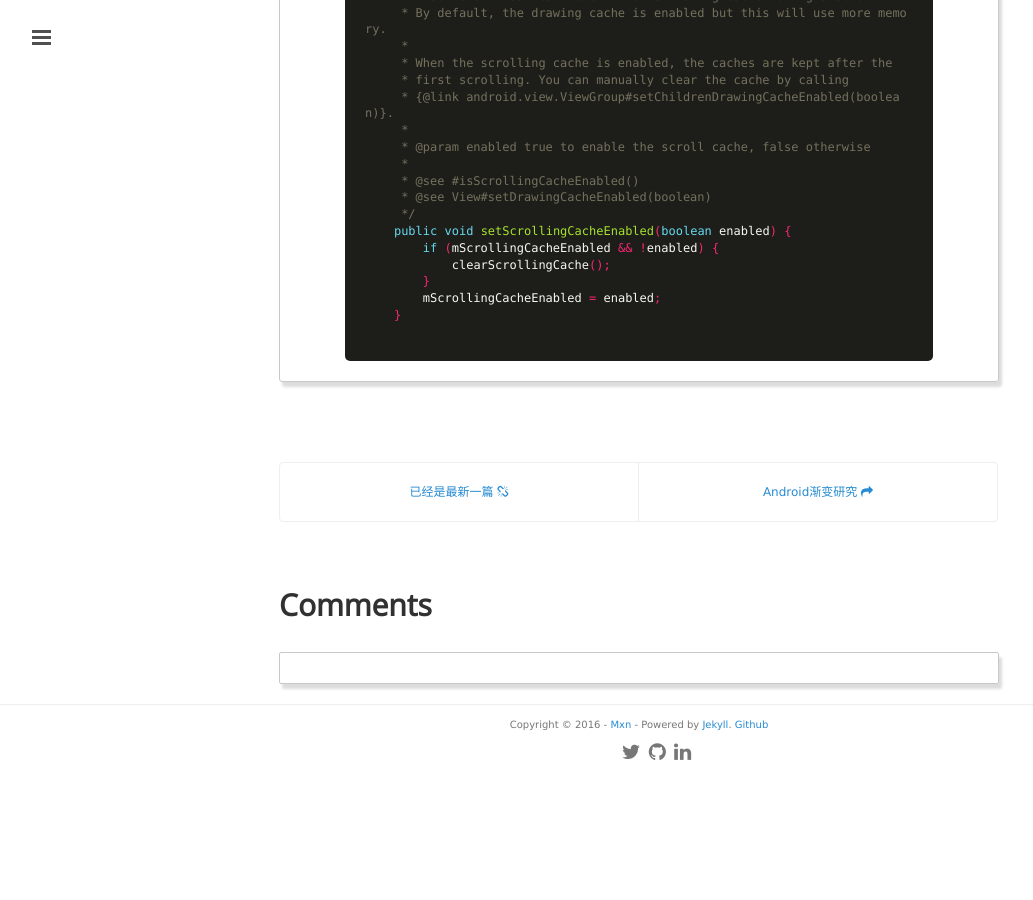
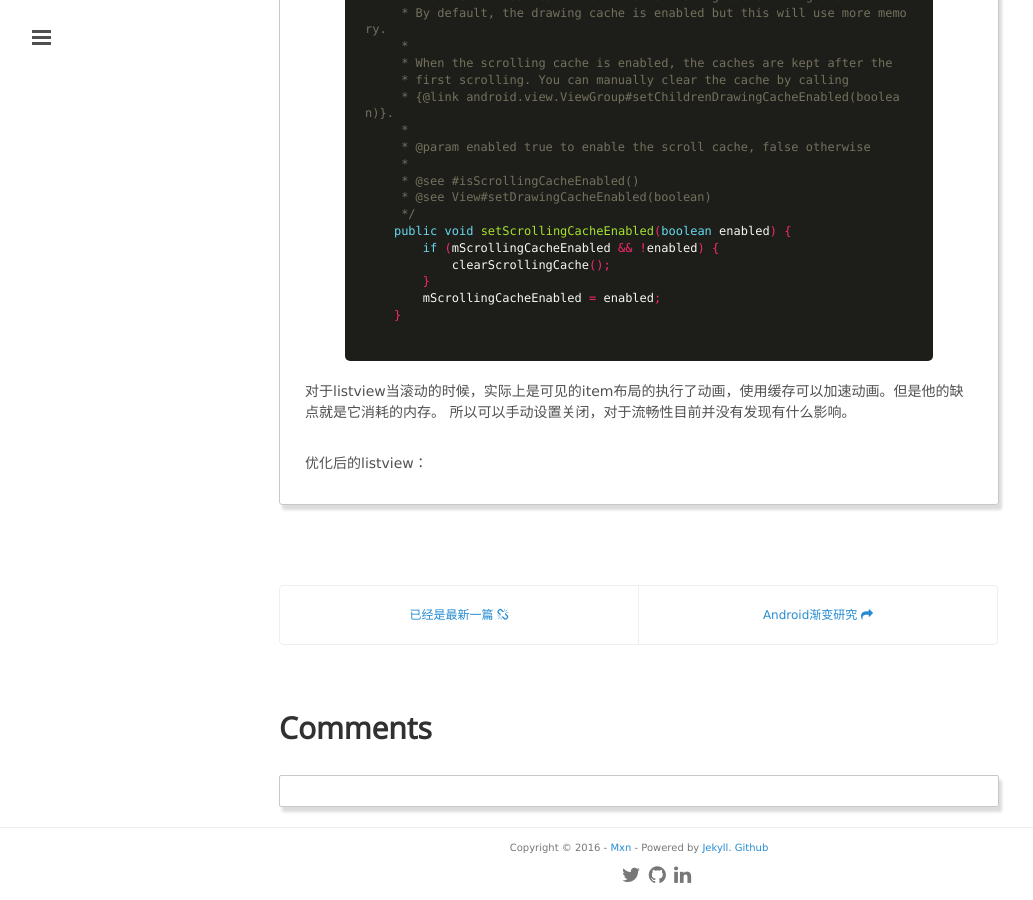
Before and after one commit to mxn21/mxn21.github.io, a Jekyll site: the page built from _posts/2016-1-5-DrawingCache解析.md, in a window 1280 px wide and 900 px high, scrolled down 7428 px. Shown: the whole window, without its empty margins (1-1034 px from the left). Built offline with Jekyll 4.4.1, drawn with Linux system fonts in a browser that asks for light colours; Markdown is read by kramdown in place of the engine named in the settings; comment, search, counter and statistics services are not loaded; before the commit the page ends 8205 px from its top, so only the background shows below that.

Commit message:
32432432

```diff
--- a/_posts/2016-1-5-DrawingCache解析.md
+++ b/_posts/2016-1-5-DrawingCache解析.md
@@ -326,3 +326,8 @@
         mScrollingCacheEnabled = enabled;
     }
    {% endhighlight %}
+
+对于listview当滚动的时候，实际上是可见的item布局的执行了动画，使用缓存可以加速动画。但是他的缺点就是它消耗的内存。
+所以可以手动设置关闭，对于流畅性目前并没有发现有什么影响。
+
+优化后的listview：
```
